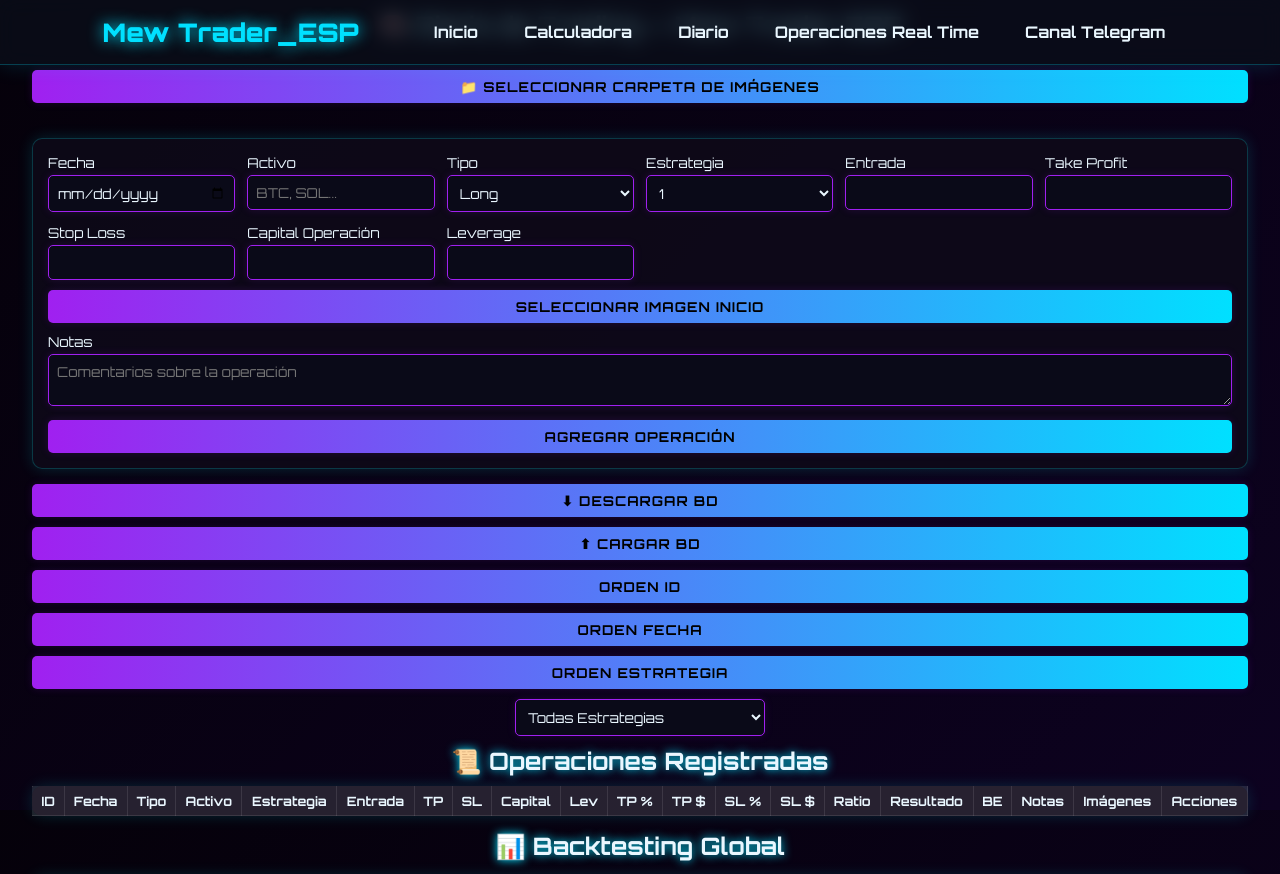
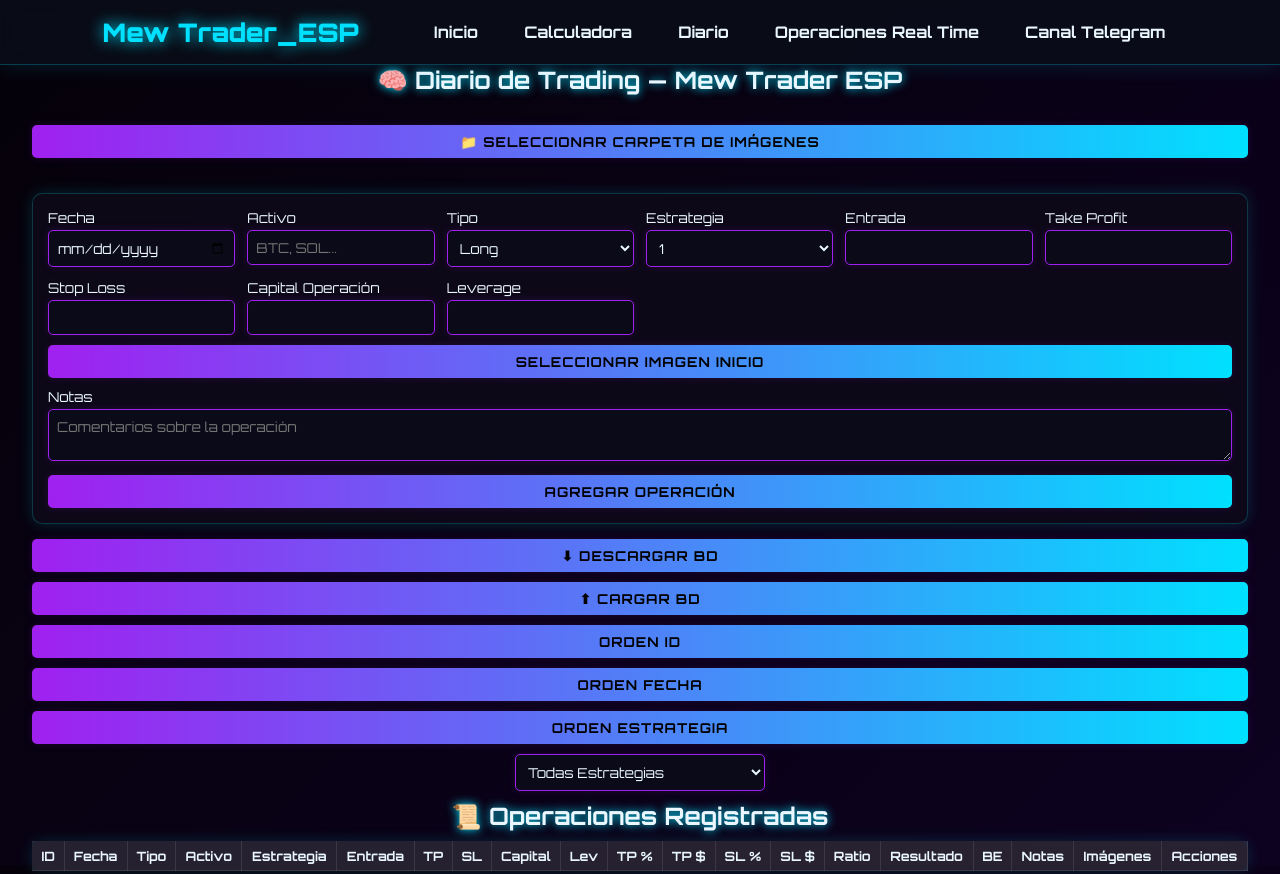
Before and after one commit to MewTraderESP/mewtraderesp.github.io, a plain HTML site: page diario.html in a window 1280 px wide. Shown: the top 874 px of the page. Drawn offline with nearby package versions, Linux system fonts and the light colour scheme.

Commit message:
Update diario.html

```diff
--- a/diario.html
+++ b/diario.html
@@ -124,7 +124,7 @@ fetch("menu.html")
     const container = document.getElementById("menu-container");
     container.innerHTML = h;
 
-    // 🔹 Reejecutar el script del menú manualmente
+    // Reejecutar la lógica del menú hamburguesa
     const script = document.createElement("script");
     script.textContent = `
       const menuToggle = document.getElementById("menuToggle");
@@ -135,6 +135,13 @@ fetch("menu.html")
       });
     `;
     container.appendChild(script);
+
+    // 🔹 Ajustar margen superior dinámicamente una vez cargado el menú
+    const menu = container.querySelector("header");
+    if (menu) {
+      const height = menu.offsetHeight || 90;
+      document.body.style.marginTop = height + "px";
+    }
   });
 </script>
 
```
